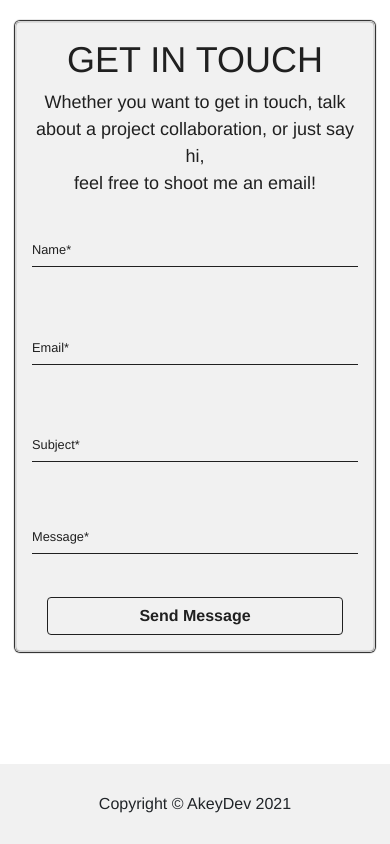
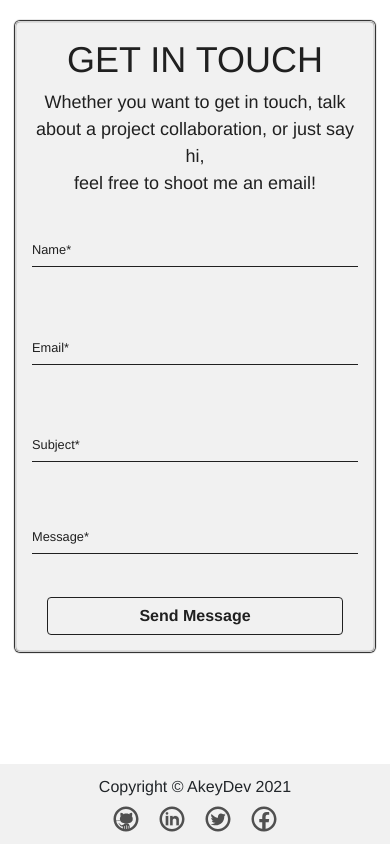
Before and after one commit to abdulkadiret/personal-portfolio, a React (Create React App) app: page / in a window 390 px wide. Shown: the part 4975-5819 px from the top of the page. Built offline with nearby package versions, Linux system fonts and the light colour scheme.

Commit message:
Add social icons to footer - visible only on md & down

```diff
--- a/src/components/Footer/index.js
+++ b/src/components/Footer/index.js
@@ -1,11 +1,71 @@
 import React from 'react';
 import './style.css';
+import Github from '../../assets/images/github.svg';
+import Linkedin from '../../assets/images/linkedin.svg';
+import Twitter from '../../assets/images/twitter.svg';
+import Facebook from '../../assets/images/facebook.svg';
 
 const Footer = () => {
   return (
     <footer id='footer'>
-      <div className='footer__copyright'>
-        <span>Copyright © AkeyDev 2021</span>
+      <div className='footer__content py-2'>
+        <div className='footer__copyright'>
+          <span>Copyright © AkeyDev 2021</span>
+        </div>
+        <ul className='footer__social__content d-lg-none'>
+          <li className='mx-2'>
+            <a
+              href='https://github.com/abdulkadiret'
+              target='_blank'
+              rel='noopener noreferrer'
+            >
+              <img
+                src={Github}
+                className='social__icons'
+                alt='github'
+                aria-hidden='true'
+              />
+            </a>
+          </li>
+          <li className='mx-2'>
+            <a
+              href='https://www.linkedin.com/in/abdulkadir-awel-23781a1a4/'
+              target='_blank'
+              rel='noopener noreferrer'
+            >
+              <img
+                src={Linkedin}
+                className='social__icons'
+                alt='linkedin'
+                aria-hidden='true'
+              />
+            </a>
+          </li>
+          <li className='mx-2'>
+            <a
+              href='https://twitter.com/home'
+              target='_blank'
+              rel='noopener noreferrer'
+            >
+              <img
+                src={Twitter}
+                className='social__icons'
+                alt='twitter'
+                aria-hidden='true'
+              />
+            </a>
+          </li>
+          <li className='mx-2'>
+            <a href='#' target='_blank' rel='noopener noreferrer'>
+              <img
+                src={Facebook}
+                className='social__icons'
+                alt='facebook'
+                aria-hidden='true'
+              />
+            </a>
+          </li>
+        </ul>
       </div>
     </footer>
   );
--- a/src/components/Footer/style.css
+++ b/src/components/Footer/style.css
@@ -1,7 +1,30 @@
-.footer__copyright {
+.footer__content {
   height: 5rem;
   display: flex;
+  margin: auto;
+  flex-direction: column;
   justify-content: center;
   align-items: center;
   background: #f0f0f0ed;
 }
+
+.footer__social__content {
+  display: flex;
+  margin: auto;
+  justify-content: center;
+  align-items: center;
+  list-style-type: none;
+  padding-left: 0;
+}
+
+.footer__social__content > li > a:hover {
+  transform: translateY(-1px);
+  box-shadow: inset 0 0 1px 0 #505050, 0 0 1px 1px #505050;
+}
+
+.footer__copyright {
+  display: flex;
+  margin: auto;
+  justify-content: center;
+  align-items: center;
+}
```
